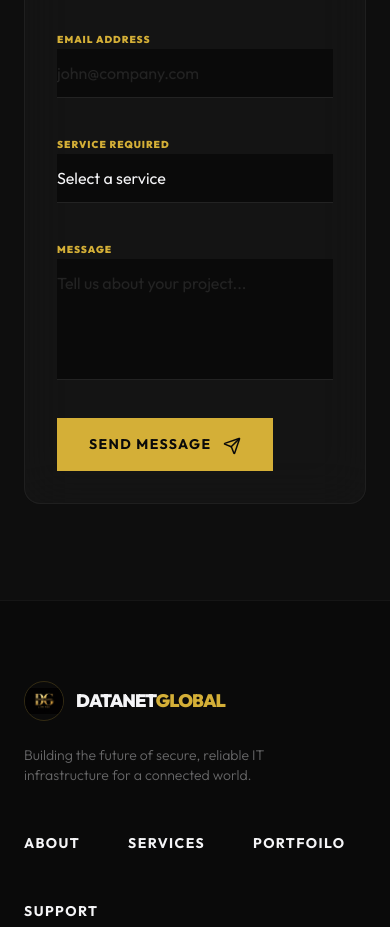
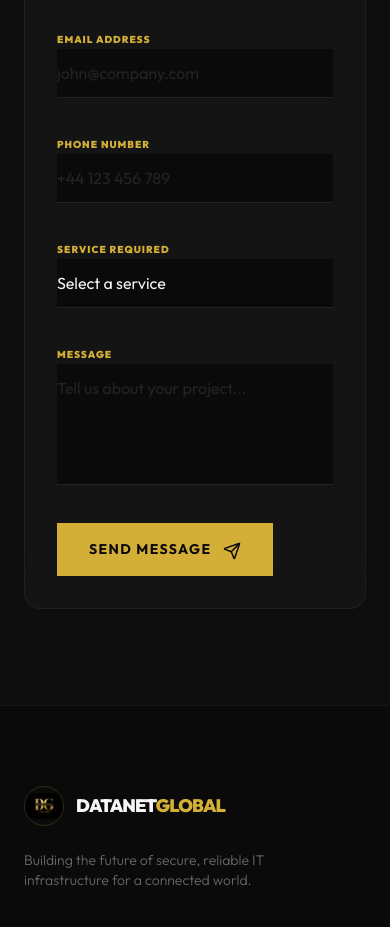
Before and after one commit to optikkaltech/datanet, a React (Vite) app: page / in a window 390 px wide. Shown: the part 10460-11387 px from the top of the page. Built offline with nearby package versions, Linux system fonts and the light colour scheme; no server answers; the database is empty.

Commit message:
feat: Add phone number input field to the contact form and update its state management.

```diff
--- a/src/components/sections/Contact.jsx
+++ b/src/components/sections/Contact.jsx
@@ -9,6 +9,7 @@ const Contact = () => {
     const [formData, setFormData] = useState({
         name: '',
         email: '',
+        phone: '',
         service: '',
         message: ''
     });
@@ -26,7 +27,7 @@ const Contact = () => {
             });
 
             setSuccess(true);
-            setFormData({ name: '', email: '', service: '', message: '' });
+            setFormData({ name: '', email: '', phone: '', service: '', message: '' });
             setTimeout(() => setSuccess(false), 5000);
         } catch (error) {
             console.error('Error submitting message:', error);
@@ -123,6 +124,18 @@ const Contact = () => {
                                     </div>
                                 </div>
 
+                                <div className="grid md:grid-cols-2 gap-8">
+                                    <div className="space-y-2">
+                                        <label className="text-[10px] font-black uppercase tracking-widest text-accent">Phone Number</label>
+                                        <input
+                                            required
+                                            type="tel"
+                                            placeholder="+44 123 456 789"
+                                            className="form-input"
+                                            value={formData.phone}
+                                            onChange={(e) => setFormData({ ...formData, phone: e.target.value })}
+                                        />
+                                    </div>
                                     <div className="space-y-2">
                                         <label className="text-[10px] font-black uppercase tracking-widest text-accent">Service Required</label>
                                         <select
@@ -137,6 +150,7 @@ const Contact = () => {
                                             <option>Managed Services</option>
                                             <option>System Repair</option>
                                         </select>
+                                    </div>
                                 </div>
 
                                 <div className="space-y-2">
--- a/src/pages/LegalPrivacy.jsx
+++ b/src/pages/LegalPrivacy.jsx
@@ -79,7 +79,7 @@ const LegalPrivacy = () => {
                             <h2 className="text-2xl font-bold text-off-white mb-4 italic">6. Contact Us</h2>
                             <p>
                                 If you have any questions about this Privacy Policy, please contact us at:<br />
-                                <span className="text-accent mt-2 block">legal@datanetglobal.co.uk</span>
+                                <span className="text-accent mt-2 block">admin@datanetglobal.co.uk</span>
                             </p>
                         </section>
                     </div>
```
Lines whose indentation alone changed are shown as unchanged.
